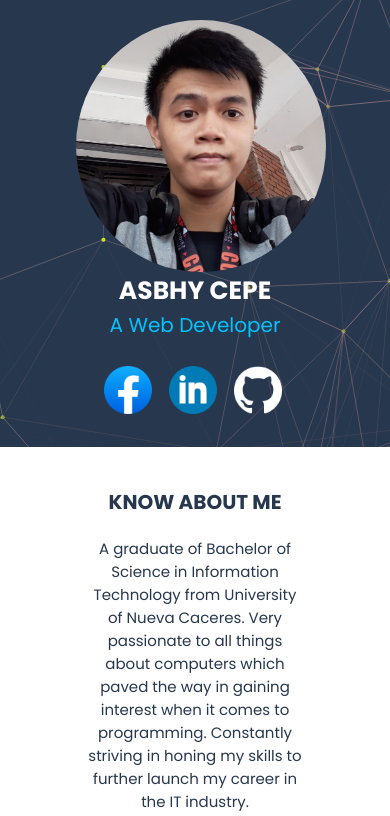
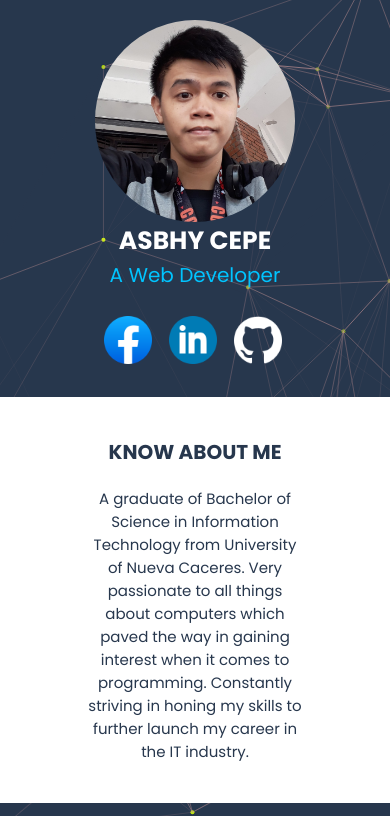
Before and after one commit to cepeasbhy/-, a plain HTML site: page index.html in a window 390 px wide. Shown: the top 816 px of the page. Drawn offline with Linux system fonts and the light colour scheme.

Commit message:
Change pic size

```diff
--- a/style.css
+++ b/style.css
@@ -173,9 +173,7 @@ body{
 
 @media only screen and (max-width: 640px){
     .image-wrapper img{
-        display: block;
-        margin: auto;
-        width: 250px;
+        width: 200px;
     }
 
     #link-group img{
```
